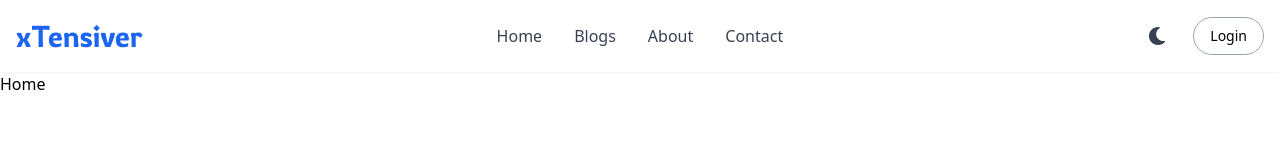
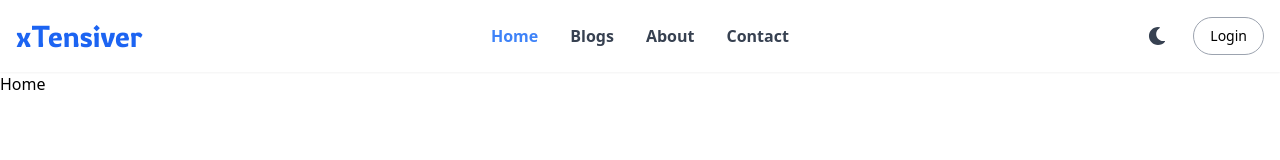
Before and after one commit to mdrakibur179/xtensiver, a React (Vite) app in the folder client/: page / in a window 1280 px wide. Shown: the top 160 px of the page. Built offline with nearby package versions, Linux system fonts and the light colour scheme.

Commit message:
Header done

```diff
--- a/client/src/components/Header.jsx
+++ b/client/src/components/Header.jsx
@@ -1,5 +1,5 @@
 import { useState, useEffect, useRef } from "react";
-import { Link } from "react-router-dom";
+import { Link, NavLink } from "react-router-dom";
 import { FaMoon, FaSearch, FaSun } from "react-icons/fa";
 import { MdClose, MdOutlineMenu } from "react-icons/md";
 import { motion, AnimatePresence } from "framer-motion";
@@ -121,13 +121,19 @@ const Header = () => {
             {/* Desktop Navigation */}
             <nav className="hidden md:flex items-center space-x-8">
               {navLinks.map((item) => (
-                <Link
+                <NavLink
                   key={item.link}
                   to={item.link}
-                  className="font-medium text-gray-700 dark:text-gray-300 hover:text-blue-600 dark:hover:text-blue-400 transition-colors"
+                  className={({ isActive }) =>
+                    `font-semibold ${
+                      isActive
+                        ? "text-blue-500"
+                        : "text-gray-700 dark:text-gray-300"
+                    } hover:text-blue-600 dark:hover:text-blue-400 transition-colors`
+                  }
                 >
                   {item.title}
-                </Link>
+                </NavLink>
               ))}
             </nav>
 
@@ -191,14 +197,18 @@ const Header = () => {
                 {/* Menu Links */}
                 <nav className="flex flex-col space-y-4">
                   {navLinks.map((item) => (
-                    <Link
+                    <NavLink
                       key={item.link}
                       to={item.link}
                       onClick={() => setMobileMenuOpen(false)}
-                      className="text-xl font-extralight py-2 px-4 rounded hover:bg-gray-200 dark:hover:bg-gray-700 transition-colors text-gray-900 dark:text-gray-100"
+                      className={({ isActive }) =>
+                        `${
+                          isActive ? "bg-gray-700" : ""
+                        } text-xl font-extralight py-2 px-4 rounded hover:bg-gray-200 dark:hover:bg-gray-800 transition-colors text-gray-900 dark:text-gray-100`
+                      }
                     >
                       {item.title}
-                    </Link>
+                    </NavLink>
                   ))}
                 </nav>
 
```
